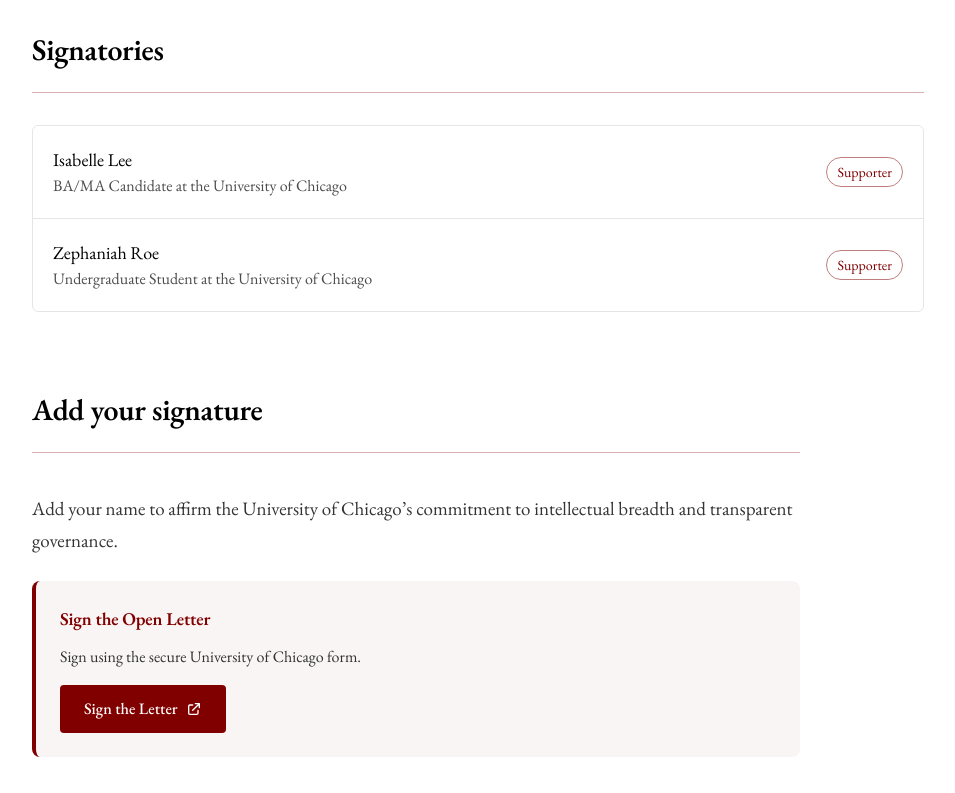
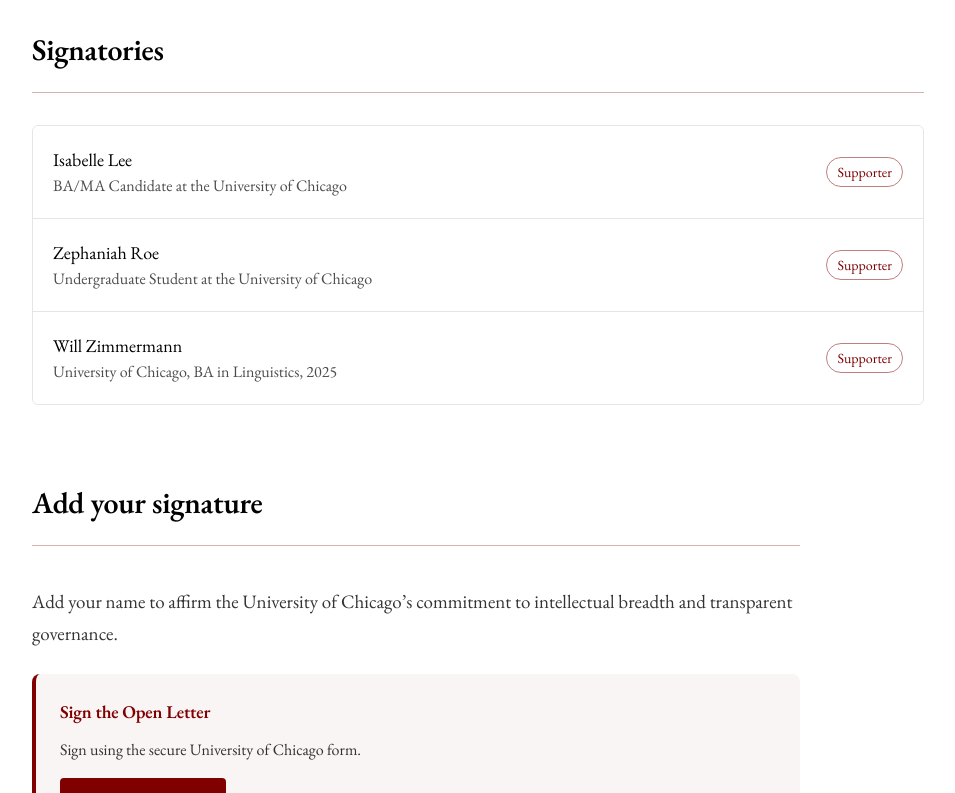
Before and after one commit to zroe1/uchicago-open-letter, a Next.js app: page / in a window 1280 px wide. Shown: the part 2960-3753 px from the top of the page, without its empty margins (316-1271 px from the left). Built offline with nearby package versions, Linux system fonts and the light colour scheme.

Commit message:
add sign

```diff
--- a/src/app/page.tsx
+++ b/src/app/page.tsx
@@ -245,6 +245,10 @@
                   name: "Zephaniah Roe",
                   title: "Undergraduate Student at the University of Chicago",
                 },
+                {
+                  name: "Will Zimmermann",
+                  title: "University of Chicago, BA in Linguistics, 2025",
+                },
               ].map((p, idx) => (
                 <li key={idx} className="flex items-center justify-between p-4 md:p-5">
                   <div>
```
